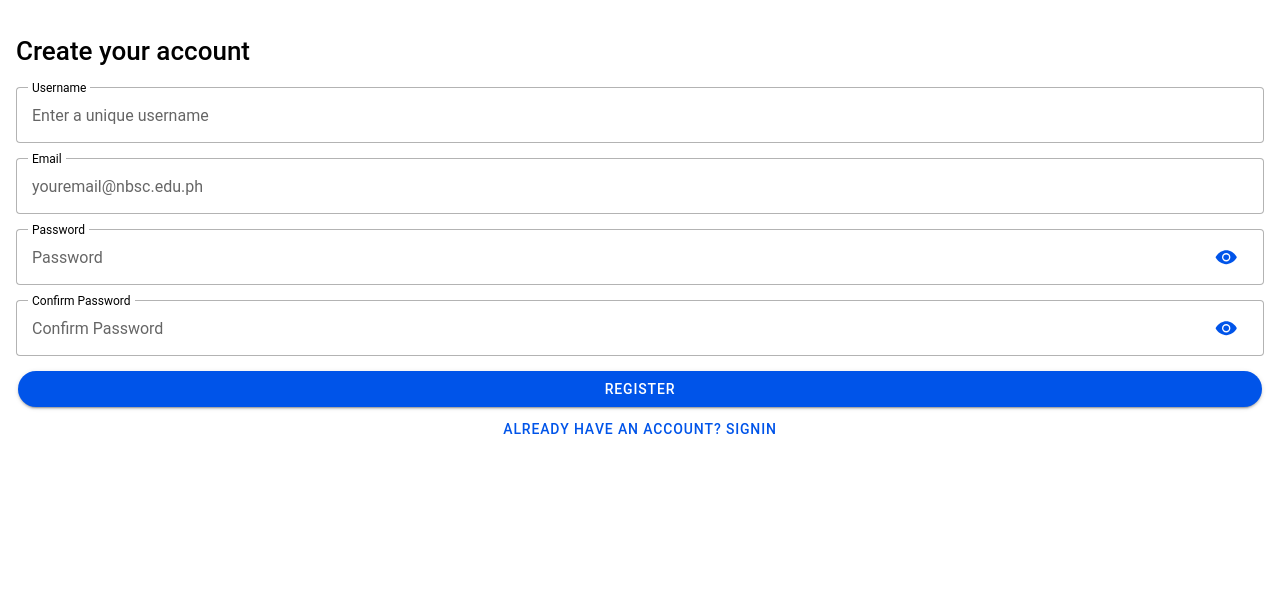
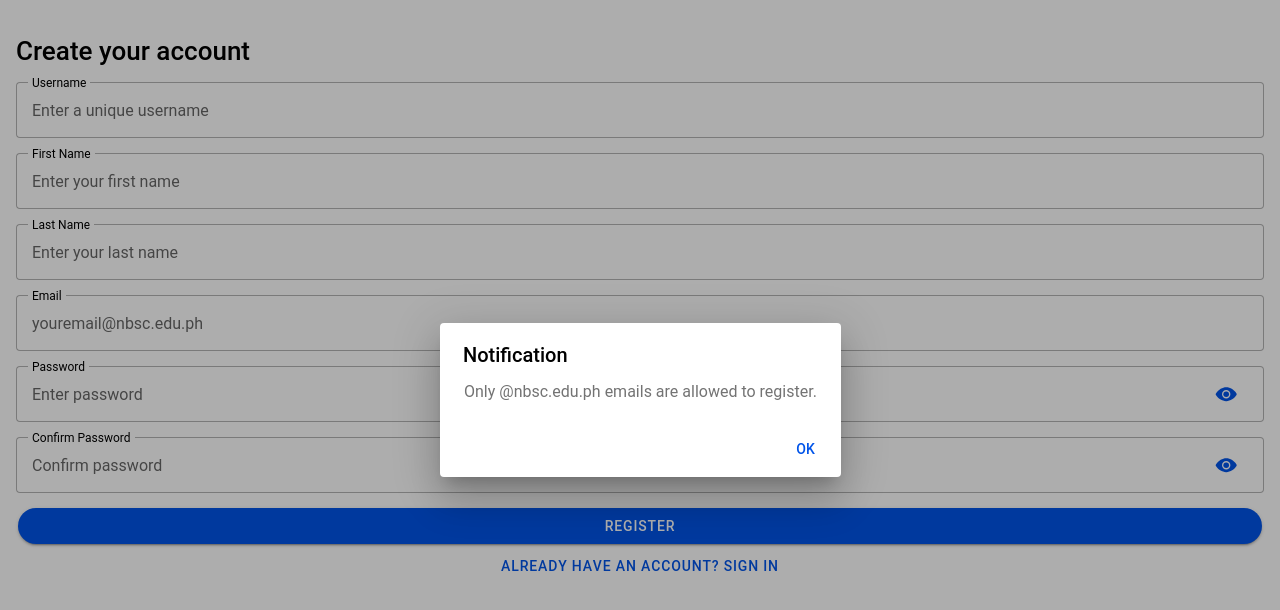
Before and after one commit to Jenecyl082003/it35-lab, a React (Vite) app: page /it35-lab/register in a window 1280 px wide. Both pictures are taken after a click on the element "REGISTER". Shown: the top 610 px of the page. Built offline with nearby package versions, Linux system fonts and the light colour scheme; no server answers.

Commit message:
Added new Update

```diff
--- a/src/App.tsx
+++ b/src/App.tsx
@@ -1,6 +1,7 @@
 import { Redirect, Route } from 'react-router-dom';
 import { IonApp, IonRouterOutlet, setupIonicReact } from '@ionic/react';
 import { IonReactRouter } from '@ionic/react-router';
+
 
 /* Core CSS required for Ionic components to work properly */
 import '@ionic/react/css/core.css';
--- a/src/pages/Login.tsx
+++ b/src/pages/Login.tsx
@@ -1,68 +1,124 @@
-import React, { useState } from 'react';
 import {
+  IonAlert,
+  IonAvatar,
   IonButton,
   IonContent,
-  IonHeader,
+  IonIcon,
+  IonInput,
+  IonInputPasswordToggle,
   IonPage,
-  IonTitle,
-  IonToolbar,
-  IonInput,
-  IonItem,
-  IonLabel,
-  useIonRouter,
-  IonAlert
+  IonToast,
+  useIonRouter
 } from '@ionic/react';
-import './Login.css';
+import { logoIonic } from 'ionicons/icons';
+import { useState } from 'react';
+import { supabase } from '../utils/supabaseClient';
 
+const AlertBox: React.FC<{ message: string; isOpen: boolean; onClose: () => void }> = ({ message, isOpen, onClose }) => {
+  return (
+    <IonAlert
+      isOpen={isOpen}
+      onDidDismiss={onClose}
+      header="Notification"
+      message={message}
+      buttons={['OK']}
+    />
+  );
+};
 
 const Login: React.FC = () => {
   const navigation = useIonRouter();
-  const [username, setUsername] = useState('');
+  const [email, setEmail] = useState('');
   const [password, setPassword] = useState('');
+  const [alertMessage, setAlertMessage] = useState('');
   const [showAlert, setShowAlert] = useState(false);
+  const [showToast, setShowToast] = useState(false);
 
-  const doLogin = () => {
-    if (username === '' || password === '') {
+  const doLogin = async () => {
+    const { error } = await supabase.auth.signInWithPassword({ email, password });
+
+    if (error) {
+      setAlertMessage(error.message);
       setShowAlert(true);
-    } else {
+      return;
+    }
+
+    setShowToast(true);
+    setTimeout(() => {
       navigation.push('/it35-lab/app', 'forward', 'replace');
-    }
-  }
+    }, 300);
+  };
 
   return (
     <IonPage>
-      <IonHeader>
-        <IonToolbar>
-          <IonTitle>Login</IonTitle>
-        </IonToolbar>
-      </IonHeader>
-      <IonContent className='ion-padding background-image' id= "Login">
-        <IonItem>
-          <IonLabel position="floating">Username</IonLabel>
+      <IonContent className='ion-padding'>
+        <div style={{
+          display: 'flex',
+          flexDirection:'column',
+          alignItems: 'center',
+          justifyContent: 'center',
+          marginTop:'25%'
+        }}>
+          <IonAvatar
+            style={{
+              display: 'flex',
+              alignItems: 'center',
+              justifyContent: 'center',
+              width: '150px',
+              height: '150px',
+              borderRadius: '50%',
+              overflow: 'hidden'
+            }}
+          >
+            <IonIcon
+              icon={logoIonic}
+              color='primary'
+              style={{ fontSize: '120px', color: '#6c757d' }}
+            />
+          </IonAvatar>
+          <h1 style={{
+            display: 'flex',
+            alignItems: 'center',
+            justifyContent: 'center',
+          }}>USER LOGIN</h1>
           <IonInput
-            value={username}
-            onIonChange={e => setUsername(e.detail.value!)}
-            required
+            label="Email"
+            labelPlacement="floating"
+            fill="outline"
+            type="email"
+            placeholder="Enter Email"
+            value={email}
+            onIonChange={e => setEmail(e.detail.value!)}
           />
-        </IonItem>
-        <IonItem>
-          <IonLabel position="floating">Password</IonLabel>
-          <IonInput
+          <IonInput style={{ marginTop:'10px' }}
+            fill="outline"
             type="password"
+            placeholder="Password"
             value={password}
             onIonChange={e => setPassword(e.detail.value!)}
-            required
-          />
-        </IonItem>
-        <IonButton onClick={doLogin} expand="full" className="ion-margin-top">
+          >
+            <IonInputPasswordToggle slot="end"></IonInputPasswordToggle>
+          </IonInput>
+        </div>
+        <IonButton onClick={doLogin} expand="full" shape='round'>
           Login
         </IonButton>
-        <IonAlert
-          isOpen={showAlert}
-          onDidDismiss={() => setShowAlert(false)}
-          header={'Error'}
-          message={'Please enter both username and password.'}
-          buttons={['OK']}
+
+        <IonButton routerLink="/it35-lab/register" expand="full" fill="clear" shape='round'>
+          Don't have an account? Register here
+        </IonButton>
+
+        {/* Reusable AlertBox Component */}
+        <AlertBox message={alertMessage} isOpen={showAlert} onClose={() => setShowAlert(false)} />
+
+        {/* IonToast for success message */}
+        <IonToast
+          isOpen={showToast}
+          onDidDismiss={() => setShowToast(false)}
+          message="Login successful! Redirecting..."
+          duration={1500}
+          position="top"
+          color="primary"
         />
       </IonContent>
     </IonPage>
--- a/src/pages/Register.tsx
+++ b/src/pages/Register.tsx
@@ -2,43 +2,57 @@ import React, { useState } from 'react';
 import {
     IonButton,
     IonContent,
-    IonHeader,
     IonInput,
     IonInputPasswordToggle,
     IonPage,
     IonTitle,
-    IonToolbar,
     IonModal,
     IonText,
-    IonItem,
-    IonLabel,
     IonCard,
     IonCardContent,
     IonCardHeader,
     IonCardSubtitle,
     IonCardTitle,
-    IonAvatar,
+    IonAlert,
 } from '@ionic/react';
-import { supabase } from './utils/supabaseClient';
+import { supabase } from '../utils/supabaseClient';
 import bcrypt from 'bcryptjs';
+
+// Reusable Alert Component
+const AlertBox: React.FC<{ message: string; isOpen: boolean; onClose: () => void }> = ({ message, isOpen, onClose }) => {
+  return (
+    <IonAlert
+      isOpen={isOpen}
+      onDidDismiss={onClose}
+      header="Notification"
+      message={message}
+      buttons={['OK']}
+    />
+  );
+};
 
 const Register: React.FC = () => {
     const [username, setUsername] = useState('');
+    const [firstName, setFirstName] = useState('');
+    const [lastName, setLastName] = useState('');
     const [email, setEmail] = useState('');
     const [password, setPassword] = useState('');
     const [confirmPassword, setConfirmPassword] = useState('');
     const [showVerificationModal, setShowVerificationModal] = useState(false);
     const [showSuccessModal, setShowSuccessModal] = useState(false);
+    const [alertMessage, setAlertMessage] = useState('');
+    const [showAlert, setShowAlert] = useState(false);
 
     const handleOpenVerificationModal = () => {
-
         if (!email.endsWith("@nbsc.edu.ph")) {
-            alert("Only @nbsc.edu.ph emails are allowed to register.");
+            setAlertMessage("Only @nbsc.edu.ph emails are allowed to register.");
+            setShowAlert(true);
             return;
         }
 
         if (password !== confirmPassword) {
-            alert("Passwords do not match.");
+            setAlertMessage("Passwords do not match.");
+            setShowAlert(true);
             return;
         }
 
@@ -48,162 +62,97 @@ const Register: React.FC = () => {
     const doRegister = async () => {
         setShowVerificationModal(false);
 
-        const {data,error} = await supabase.auth.signUp({
-            email,
-            password,
-        });
+        try {
+            // Sign up in Supabase authentication
+            const { data, error } = await supabase.auth.signUp({ email, password });
 
-        if (error){
-            alert("Account creation failed:" + error.message);
-            return;
+            if (error) {
+                throw new Error("Account creation failed: " + error.message);
             }
 
+            // Hash password before storing in the database
             const salt = await bcrypt.genSalt(10);
-        const hashedPassword = await bcrypt.hash(password,salt);
+            const hashedPassword = await bcrypt.hash(password, salt);
 
-        const {error: insertError} = await supabase.from('users').insert([{
+            // Insert user data into 'users' table
+            const { error: insertError } = await supabase.from("users").insert([
+                {
                     username,
                     user_email: email,
-            user_password:hashedPassword,
-        }]);
+                    user_firstname: firstName,
+                    user_lastname: lastName,
+                    user_password: hashedPassword,
+                },
+            ]);
 
-        if(insertError){
-            alert("Failed to save user data:" + insertError.message);
-            return;
+            if (insertError) {
+                throw new Error("Failed to save user data: " + insertError.message);
             }
 
             setShowSuccessModal(true);
+        } catch (err) {
+            // Ensure err is treated as an Error instance
+            if (err instanceof Error) {
+                setAlertMessage(err.message);
+            } else {
+                setAlertMessage("An unknown error occurred.");
+            }
+            setShowAlert(true);
+        }
     };
 
     return (
         <IonPage>
-
             <IonContent className='ion-padding'>
                 <h1>Create your account</h1>
 
-                <IonInput
-                    style={{
-                        marginTop:'20px',
-                    }}
-                    label="Username"
-                    labelPlacement="stacked"
-                    fill="outline"
-                    type="text"
-                    placeholder="Enter a unique username"
-                    value={username}
-                    onIonChange={e => setUsername(e.detail.value!)}
-                />
-                <IonInput
-                    style={{
-                        marginTop:'15px',
-                    }}
-                    label="Email"
-                    labelPlacement="stacked"
-                    fill="outline"
-                    type="email"
-                    placeholder="youremail@nbsc.edu.ph"
-                    value={email}
-                    onIonChange={e => setEmail(e.detail.value!)}
-                />
-                <IonInput
-                    style={{
-                        marginTop:'15px',
-                    }}
-                    label="Password"
-                    labelPlacement="stacked"
-                    fill="outline"
-                    type="password"
-                    placeholder="Password"
-                    value={password}
-                    onIonChange={e => setPassword(e.detail.value!)}
-                >
-                <IonInputPasswordToggle slot="end"></IonInputPasswordToggle>
+                <IonInput label="Username" labelPlacement="stacked" fill="outline" type="text" placeholder="Enter a unique username" value={username} onIonChange={e => setUsername(e.detail.value!)} style={{ marginTop: '15px' }} />
+                <IonInput label="First Name" labelPlacement="stacked" fill="outline" type="text" placeholder="Enter your first name" value={firstName} onIonChange={e => setFirstName(e.detail.value!)} style={{ marginTop: '15px' }} />
+                <IonInput label="Last Name" labelPlacement="stacked" fill="outline" type="text" placeholder="Enter your last name" value={lastName} onIonChange={e => setLastName(e.detail.value!)} style={{ marginTop: '15px' }} />
+                <IonInput label="Email" labelPlacement="stacked" fill="outline" type="email" placeholder="youremail@nbsc.edu.ph" value={email} onIonChange={e => setEmail(e.detail.value!)} style={{ marginTop: '15px' }} />
+                <IonInput label="Password" labelPlacement="stacked" fill="outline" type="password" placeholder="Enter password" value={password} onIonChange={e => setPassword(e.detail.value!)} style={{ marginTop: '15px' }} >
+                    <IonInputPasswordToggle slot="end" />
                 </IonInput>
-                <IonInput
-                    style={{
-                        marginTop:'15px',
-                    }}
-                    label="Confirm Password"
-                    labelPlacement="stacked"
-                    fill="outline"
-                    type="password"
-                    placeholder="Confirm Password"
-                    value={confirmPassword}
-                    onIonChange={e => setConfirmPassword(e.detail.value!)}
-                >
-                    <IonInputPasswordToggle slot="end"></IonInputPasswordToggle>
+                <IonInput label="Confirm Password" labelPlacement="stacked" fill="outline" type="password" placeholder="Confirm password" value={confirmPassword} onIonChange={e => setConfirmPassword(e.detail.value!)} style={{ marginTop: '15px' }} >
+                    <IonInputPasswordToggle slot="end" />
                 </IonInput>
-                <IonButton
-                    style={{
-                        marginTop:'15px',
-                    }}
-                    onClick={handleOpenVerificationModal} expand="full" shape='round'>
+
+                <IonButton onClick={handleOpenVerificationModal} expand="full" shape='round' style={{ marginTop: '15px' }}>
                     Register
                 </IonButton>
                 <IonButton routerLink="/it35-lab" expand="full" fill="clear" shape='round'>
-                  Already have an account? Signin
+                    Already have an account? Sign in
                 </IonButton>
 
                 {/* Verification Modal */}
                 <IonModal isOpen={showVerificationModal} onDidDismiss={() => setShowVerificationModal(false)}>
-                    <IonToolbar className="ion-text-center" color="primary">
-                        <IonTitle>Confirm Registration</IonTitle>
-                    </IonToolbar>
                     <IonContent className="ion-padding">
-
-                         <IonCard style={{
-                            marginTop:'25%'
-                            }}
-                            className="ion-padding">
+                        <IonCard className="ion-padding" style={{ marginTop: '25%' }}>
                             <IonCardHeader>
-                                <IonCardTitle><h3>User Registration Details</h3></IonCardTitle>
-                                <hr></hr>
-
+                                <IonCardTitle>User Registration Details</IonCardTitle>
+                                <hr />
                                 <IonCardSubtitle>Username</IonCardSubtitle>
                                 <IonCardTitle>{username}</IonCardTitle>
 
                                 <IonCardSubtitle>Email</IonCardSubtitle>
                                 <IonCardTitle>{email}</IonCardTitle>
 
+                                <IonCardSubtitle>Name</IonCardSubtitle>
+                                <IonCardTitle>{firstName} {lastName}</IonCardTitle>
                             </IonCardHeader>
-
-                            <div style={{
-                                display:'flex',
-                                justifyContent:'flex-end',
-                                marginRight:'5px',
-                            }}>
-                                <IonButton
-                                    fill="clear"
-                                    onClick={() => setShowVerificationModal(false)}
-                                >Cancel</IonButton>
-
-                                <IonButton
-                                    className='ion-text-white'
-                                    color="primary"
-                                    onClick={doRegister}
-                                >Confirm
-                                </IonButton>
+                            <IonCardContent></IonCardContent>
+                            <div style={{ display: 'flex', justifyContent: 'flex-end', marginRight: '5px' }}>
+                                <IonButton fill="clear" onClick={() => setShowVerificationModal(false)}>Cancel</IonButton>
+                                <IonButton color="primary" onClick={doRegister}>Confirm</IonButton>
                             </div>
-
                         </IonCard>
-
                     </IonContent>
                 </IonModal>
 
                 {/* Success Modal */}
-                <IonModal isOpen={showSuccessModal} onDidDismiss={() => setShowSuccessModal(false)}  color="primary">
-                    <IonContent className="ion-padding" style={{
-                        display: 'flex',
-                        flexDirection: 'column',
-                        justifyContent: 'center',
-                        alignItems: 'center',
-                        height: '100vh',
-                        textAlign: 'center',
-                        marginTop:'35%'
-                    }}>
-                        <IonTitle style={{
-                            marginTop:'35%'
-                        }}>Registration Successful 🎉</IonTitle>
+                <IonModal isOpen={showSuccessModal} onDidDismiss={() => setShowSuccessModal(false)}>
+                    <IonContent className="ion-padding" style={{ display: 'flex', flexDirection: 'column', justifyContent: 'center', alignItems: 'center', height: '100vh', textAlign: 'center', marginTop: '35%' }}>
+                        <IonTitle style={{ marginTop: '35%' }}>Registration Successful 🎉</IonTitle>
                         <IonText>
                             <p>Your account has been created successfully.</p>
                             <p>Please check your email address.</p>
@@ -213,6 +162,10 @@ const Register: React.FC = () => {
                         </IonButton>
                     </IonContent>
                 </IonModal>
+
+                {/* Reusable AlertBox Component */}
+                <AlertBox message={alertMessage} isOpen={showAlert} onClose={() => setShowAlert(false)} />
+
             </IonContent>
         </IonPage>
     );
--- a/tsconfig.json
+++ b/tsconfig.json
@@ -16,6 +16,6 @@
     "noEmit": true,
     "jsx": "react-jsx"
   },
-  "include": ["src"],
+  "include": ["src", "utils"],
   "references": [{ "path": "./tsconfig.node.json" }]
 }
--- a/vite.config.ts
+++ b/vite.config.ts
@@ -10,7 +10,7 @@ export default defineConfig({
     react(),
     legacy()
   ],
-  base:"it35-lab",
+  base:"/it35-lab/",
   test: {
     globals: true,
     environment: 'jsdom',
```
Also changed, not shown: src/pages/Menu.tsx (line endings or trailing spaces), src/utils/supabaseClient.ts (line endings or trailing spaces). Lines whose indentation alone changed are shown as unchanged.
